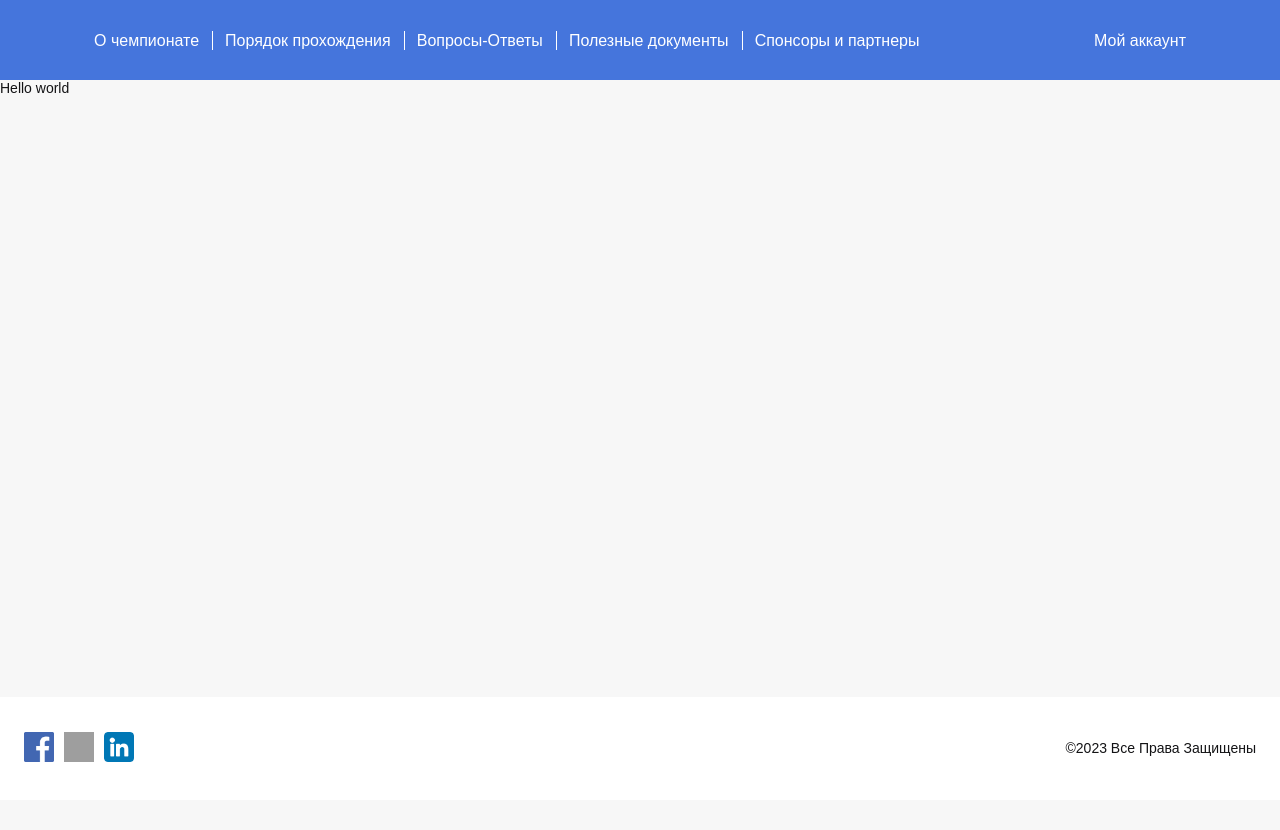
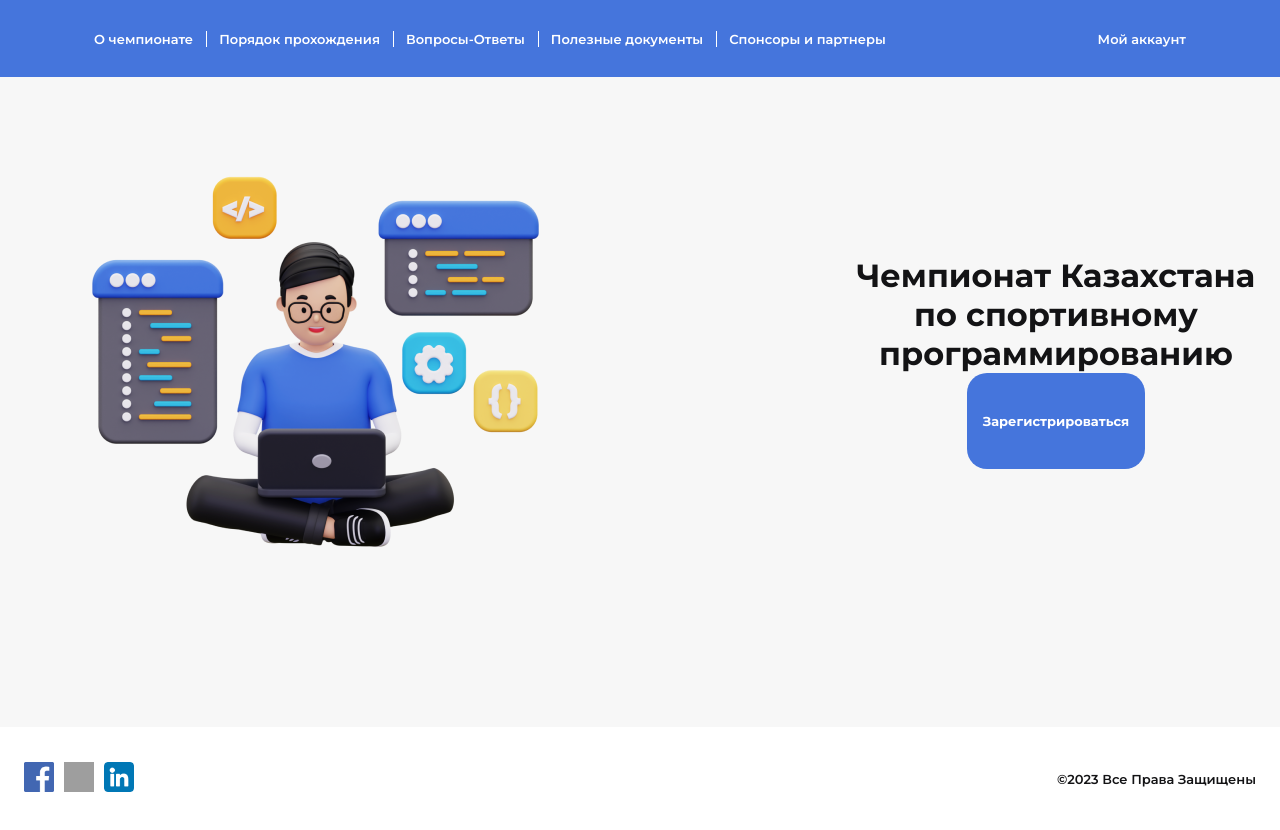
Before and after one commit to cpfed/diploma-cpfed-frontend, a Next.js app: page / in a window 1280 px wide. Before the commit the page ends 800 px from the top, so only its background shows below. Built offline with nearby package versions, Linux system fonts and the light colour scheme; grey boxes are pictures that could not be loaded.

Commit message:
feat: add font and add alomost intro

```diff
--- a/src/components/layouts/Footer/Footer.module.scss
+++ b/src/components/layouts/Footer/Footer.module.scss
@@ -23,6 +23,6 @@
 	}
 
 	&__copyright {
-		@include font(14px, 500, 1.25, $black);
+		@include font(13px, 600, 16px, $black);
 	}
 }
--- a/src/components/layouts/Header/Header.module.scss
+++ b/src/components/layouts/Header/Header.module.scss
@@ -21,16 +21,12 @@
     list-style: none;
 
     &__item {
-        @include font(14px, 400, 1.2, white);
+        @include font(13px, 600, 16px, $white);
 
         &:not(:last-child) {
             margin-right: 12px;
-            border-right: 1px solid white;
+            border-right: 1px solid $white;
             padding-right: 13px;
-        }
-
-        @media screen and (min-width: $break-l) {
-            font-size: 16px;
         }
     }
 }
--- /dev/null
+++ b/src/components/pages/index/Intro/Intro.module.scss
@@ -0,0 +1,28 @@
+@import "/src/styles/variables";
+
+.intro {
+    display: flex;
+    align-items: center;
+    justify-content: space-between;
+
+    &__content {
+        display: flex;
+        flex-direction: column;
+        align-items: center;
+        justify-content: space-between;
+    }
+
+    &__description {
+        @include font(32px, 700, 39px, $black);
+        max-width: 400px;
+        text-align: center
+
+    }
+
+    &__button {
+        @include font(13px, 700, 16px   , $white);
+        background: #4575DC;
+        border-radius: 20px;
+        padding: 40px 16px;
+    }
+}
--- /dev/null
+++ b/src/components/pages/index/Intro/Intro.tsx
@@ -0,0 +1,23 @@
+import React from "react";
+import Link from "next/link";
+
+import Container from "@/components/ui/Container";
+
+import classes from "./Intro.module.scss";
+
+
+const Intro = () => {
+    return (
+        <Container>
+            <section className={classes.intro}>
+                    <img src="images/intro.png"></img>
+                    <div className={classes.intro__content}>
+                        <p className={classes.intro__description}>Чемпионат Казахстана по спортивному программированию</p>
+                        <button className={classes.intro__button}>Зарегистрироваться</button>
+                    </div>
+            </section>
+        </Container>
+    );
+};
+
+export default Intro;
--- a/src/components/pages/index/Intro/index.tsx
+++ b/src/components/pages/index/Intro/index.tsx
@@ -1,29 +1 @@
-interface LinkElement {
-	title: string
-	link?: string
-}
-
-export const elements: LinkElement[] = [
-	{
-		title: 'О чемпионате',
-		link: '#about',
-	},
-	{
-		title: 'Порядок прохождения',
-		link: '#passOrder',
-	},
-	{
-		title: 'Вопросы-Ответы',
-		link: '#faq',
-	},
-	{
-		title: 'Полезные документы',
-		link: '#usefulDocuments',
-	},
-	{
-		title: 'Спонсоры и партнеры',
-		link: '#sponsors',
-	},
-]
-
 export { default } from './Intro'
--- a/src/components/ui/Container/Container.module.scss
+++ b/src/components/ui/Container/Container.module.scss
@@ -2,7 +2,7 @@
 
 .container {
 	width: 100%;
-	max-width: 1920px;
+	max-width: 1280px;
 	margin: 0 auto;
 	padding: 0 16px;
 
--- a/src/pages/_app.tsx
+++ b/src/pages/_app.tsx
@@ -2,7 +2,6 @@ import '@/styles/globals.scss'
 import type { AppProps } from 'next/app'
 
 import Layout from '@/components/layouts/Layout'
-
 
 export default function App({ Component, pageProps }: AppProps) {
   return <Layout {...pageProps}>
--- a/src/pages/index.tsx
+++ b/src/pages/index.tsx
@@ -1,13 +1,10 @@
-import dynamic from 'next/dynamic'
-
+import Intro from "@/components/pages/index/Intro";
+import Container from "@/components/ui/Container";
 
 export default function Home() {
   return (
-		<>
-    Hello world
-		</>
+		<Intro></Intro>
 	)
-
 }
 
 
--- a/src/styles/_variables.scss
+++ b/src/styles/_variables.scss
@@ -27,7 +27,11 @@ $break-l: 1024px;
 $break-xl: 1200px;
 $break-xxl: 1440px;
 
+@import url('https://fonts.googleapis.com/css2?family=Montserrat:wght@600;700&display=swap');
+
 @mixin font($size, $weight, $height, $color) {
+	font-family: 'Montserrat', sans-serif;
+	font-style: normal;
 	font-size: $size;
 	font-weight: $weight;
 	line-height: $height;
--- a/src/styles/globals.scss
+++ b/src/styles/globals.scss
@@ -14,7 +14,6 @@ html {
 }
 
 body {
-	font-family: 'Poppins', sans-serif;
 	font-size: 1rem;
 	color: $black;
 
@@ -34,7 +33,6 @@ a {
 }
 
 button {
-	font-family: 'Poppins', sans-serif;
 	cursor: pointer;
 	border: none;
 	outline: none;
```
Also changed, not shown: public/images/intro.png (added).
